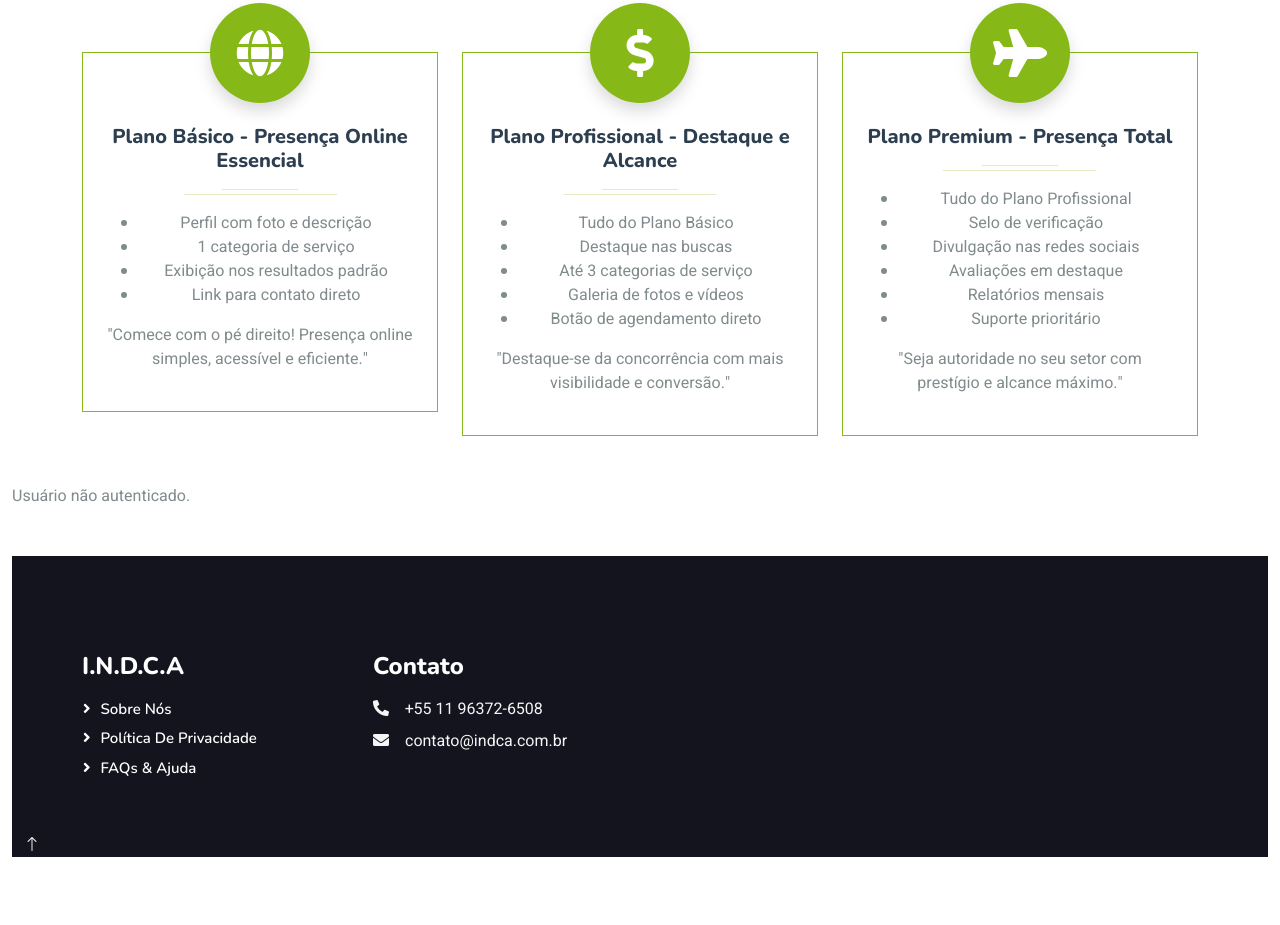
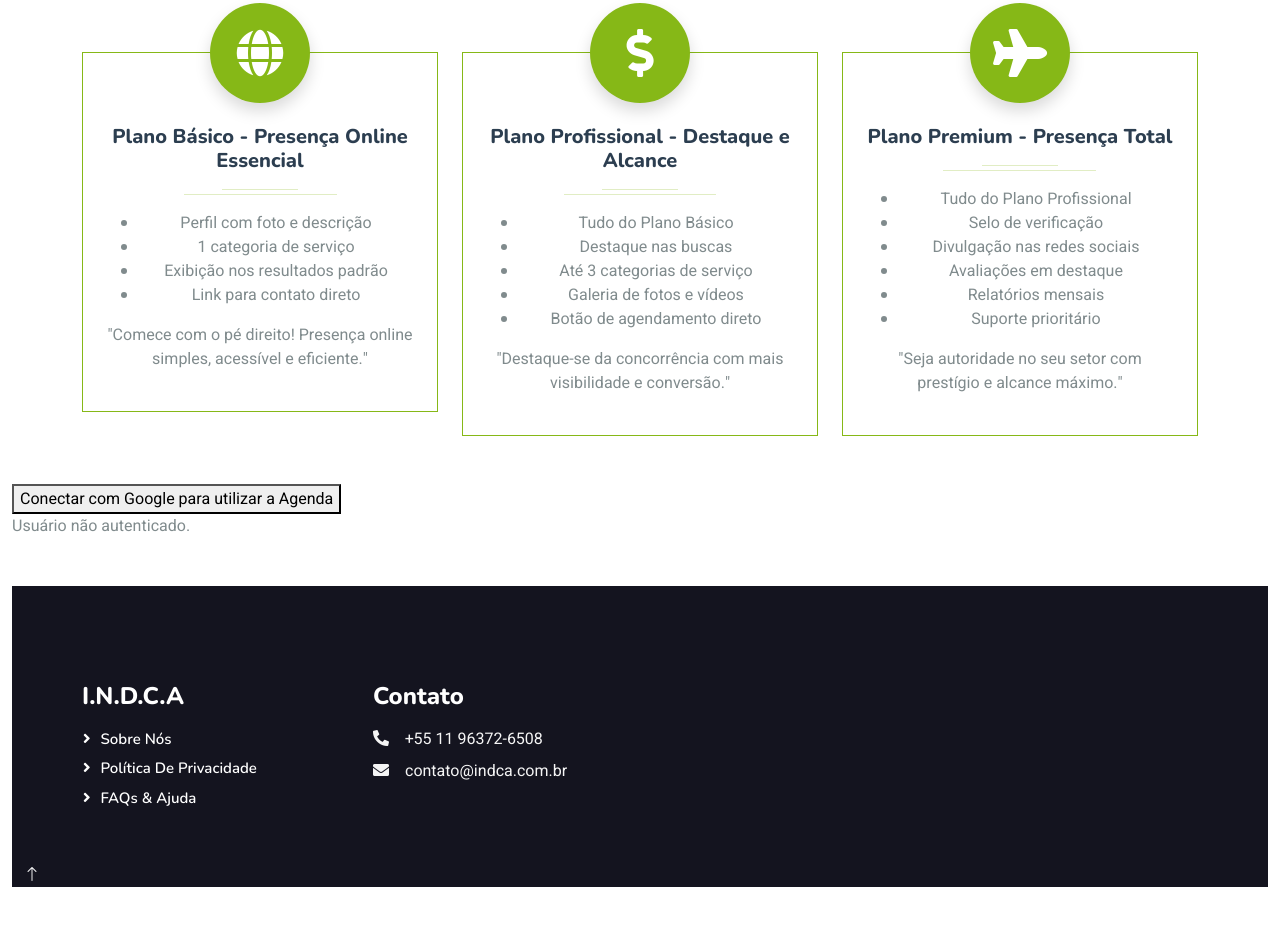
Before and after one commit to Djefferson99/Temp-INDICA, a plain HTML site: page prestadorAdm.html in a window 1280 px wide. Shown: the part 2439-3364 px from the top of the page. Drawn offline with nearby package versions, Linux system fonts and the light colour scheme.

Commit message:
agenda1.7

```diff
--- a/prestadorAdm.html
+++ b/prestadorAdm.html
@@ -339,6 +339,7 @@
         </div>
     </div>
 
+    <button onclick="conectarGoogle()">Conectar com Google para utilizar a Agenda</button>
     <div id="agendamentos-root"></div>
 
     <!-- Footer Start -->
@@ -394,7 +395,19 @@
     </style>
     <!-- Template Javascript -->
     <script src="js/main.js"></script>
-<script type="text/babel">
+    <script>
+  function conectarGoogle() {
+    const email = localStorage.getItem('emailLogado'); // ou uma variável qualquer
+    if (!email) {
+      alert('Usuário não está logado!');
+      return;
+    }
+
+    const url = `https://www.indca.com.br/auth/google?email=${encodeURIComponent(email)}`;
+    window.location.href = url;
+  }
+  </script>
+  <script type="text/babel">
   const { useEffect, useState } = React;
 
   function Agendamentos() {
@@ -488,6 +501,7 @@
 </script>
 
 <script>
+
 document.addEventListener("DOMContentLoaded", async () => {
   const token = localStorage.getItem('token');
   const idUsuario = localStorage.getItem('id');
```
